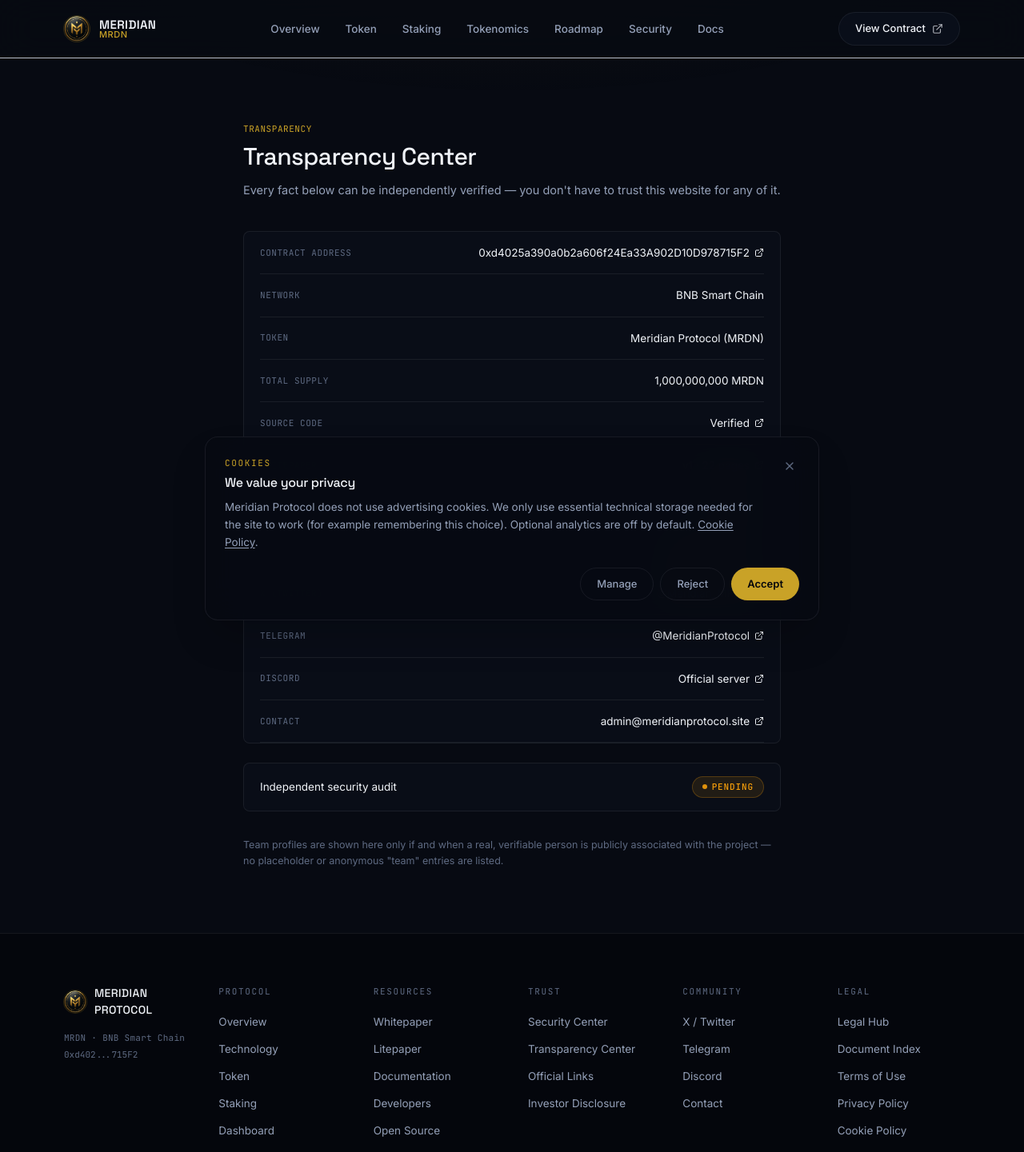
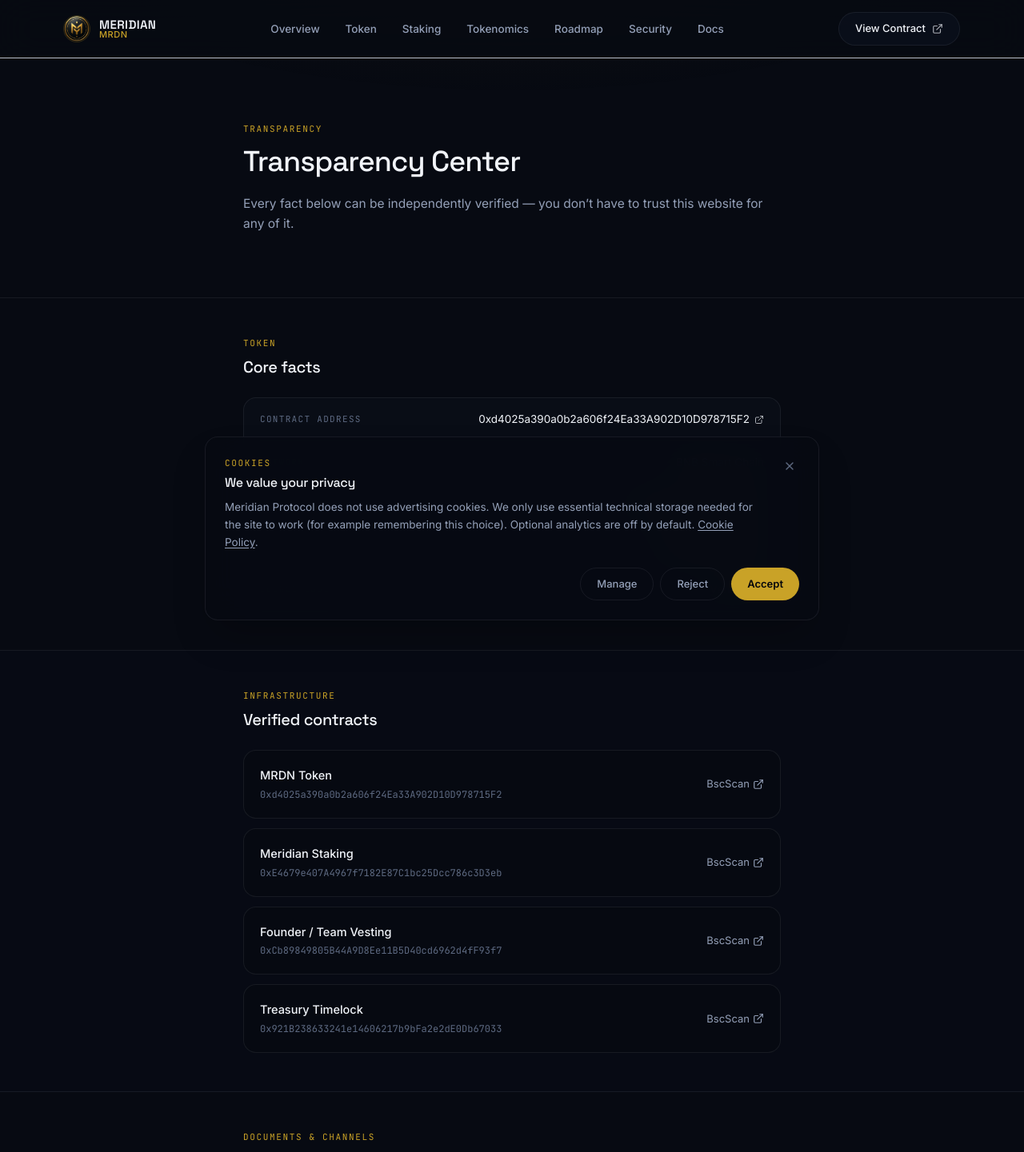
Before and after one commit to AuthorFarhanFaiz/MeridianProtocol-OfficialWebsite, a React (Vite) app: page /transparency in a window 1280 px wide. Shown: the top 1441 px of the page at 80% size. Built offline with nearby package versions, Linux system fonts and the light colour scheme.

Commit message:
Update Transparency.tsx

```diff
--- a/src/pages/Transparency.tsx
+++ b/src/pages/Transparency.tsx
@@ -1,20 +1,31 @@
 import { ExternalLink } from "lucide-react";
-import { TOKEN_CONFIG, SITE_CONFIG, DOCUMENTS } from "@/data/token";
+import { TOKEN_CONFIG, SITE_CONFIG, DOCUMENTS, CONTRACTS } from "@/data/token";
 import StatusBadge from "@/components/StatusBadge";
+import { Link } from "react-router-dom";
 
-function Row({ label, value, href }: { label: string; value: string; href?: string }) {
+function Row({
+  label,
+  value,
+  href,
+}: {
+  label: string;
+  value: string;
+  href?: string;
+}) {
   return (
-    <div className="flex flex-col gap-1 border-b border-surface-border py-4 sm:flex-row sm:items-center sm:justify-between">
-      <span className="font-mono text-[11px] uppercase tracking-wider text-ink-faint">{label}</span>
+    <div className="flex flex-col gap-1 border-b border-surface-border py-4 last:border-0 sm:flex-row sm:items-center sm:justify-between">
+      <span className="font-mono text-[11px] uppercase tracking-[0.12em] text-ink-faint">
+        {label}
+      </span>
       {href ? (
         <a
           href={href}
           target="_blank"
           rel="noopener noreferrer"
-          className="inline-flex items-center gap-1.5 break-all text-[13.5px] text-ink hover:text-line"
+          className="inline-flex items-center gap-1.5 break-all text-[13.5px] text-ink transition hover:text-line"
         >
           {value}
-          <ExternalLink className="h-3 w-3 shrink-0" />
+          <ExternalLink className="h-3 w-3 shrink-0 opacity-70" />
         </a>
       ) : (
         <span className="break-all text-[13.5px] text-ink">{value}</span>
@@ -25,40 +36,152 @@ function Row({ label, value, href }: { label: string; value: string; href?: stri
 
 export default function Transparency() {
   return (
-    <div className="container-page py-20">
-      <div className="mx-auto max-w-2xl">
-        <p className="font-mono text-[11px] uppercase tracking-wider text-line">Transparency</p>
-        <h1 className="mt-2 text-3xl font-medium text-ink">Transparency Center</h1>
-        <p className="mt-3 text-[14.5px] leading-relaxed text-ink-dim">
-          Every fact below can be independently verified — you don't have to trust this website for any
-          of it.
-        </p>
+    <div>
+      <section className="border-b border-surface-border">
+        <div className="container-page py-16 sm:py-20">
+          <div className="mx-auto max-w-2xl">
+            <p className="font-mono text-[11px] uppercase tracking-[0.15em] text-line">
+              Transparency
+            </p>
+            <h1 className="mt-3 font-display text-3xl font-medium tracking-tight text-ink sm:text-4xl">
+              Transparency Center
+            </h1>
+            <p className="mt-5 text-[15.5px] leading-relaxed text-ink-dim">
+              Every fact below can be independently verified — you don’t have to
+              trust this website for any of it.
+            </p>
+          </div>
+        </div>
+      </section>
 
-        <div className="mt-10 rounded-lg border border-surface-border bg-surface/30 px-5">
-          <Row label="Contract address" value={TOKEN_CONFIG.contractAddress} href={TOKEN_CONFIG.explorerUrl} />
-          <Row label="Network" value={TOKEN_CONFIG.chain} />
-          <Row label="Token" value={`${TOKEN_CONFIG.name} (${TOKEN_CONFIG.symbol})`} />
-          <Row label="Total supply" value={`${TOKEN_CONFIG.totalSupply} ${TOKEN_CONFIG.symbol}`} />
-          <Row label="Source code" value={TOKEN_CONFIG.contractVerified ? "Verified" : "Unverified"} href={TOKEN_CONFIG.explorerUrl} />
-          <Row label="Whitepaper" value={`v1 · ${DOCUMENTS.whitepaper.pages} pages`} href={DOCUMENTS.whitepaper.href} />
-          <Row label="Litepaper" value={`v1 · ${DOCUMENTS.litepaper.pages} pages`} href={DOCUMENTS.litepaper.href} />
-          <Row label="GitHub" value="Official repository" href={SITE_CONFIG.githubUrl} />
-          <Row label="X (Twitter)" value={SITE_CONFIG.twitterHandle} href={SITE_CONFIG.twitterUrl} />
-          <Row label="Telegram" value="@MeridianProtocol" href="https://t.me/MeridianProtocol" />
-          <Row label="Discord" value="Official server" href={SITE_CONFIG.discordUrl} />
-          <Row label="Contact" value={SITE_CONFIG.contactEmail} href={`mailto:${SITE_CONFIG.contactEmail}`} />
+      <section className="border-b border-surface-border">
+        <div className="container-page py-12">
+          <div className="mx-auto max-w-2xl">
+            <p className="font-mono text-[11px] uppercase tracking-[0.15em] text-line">
+              Token
+            </p>
+            <h2 className="mt-2 text-xl font-medium text-ink">Core facts</h2>
+
+            <div className="mt-6 rounded-2xl border border-surface-border bg-surface/25 px-5">
+              <Row
+                label="Contract address"
+                value={TOKEN_CONFIG.contractAddress}
+                href={TOKEN_CONFIG.explorerUrl}
+              />
+              <Row label="Network" value={TOKEN_CONFIG.chain} />
+              <Row
+                label="Token"
+                value={`${TOKEN_CONFIG.name} (${TOKEN_CONFIG.symbol})`}
+              />
+              <Row
+                label="Total supply"
+                value={`${TOKEN_CONFIG.totalSupply} ${TOKEN_CONFIG.symbol}`}
+              />
+              <Row
+                label="Source code"
+                value={TOKEN_CONFIG.contractVerified ? "Verified" : "Unverified"}
+                href={TOKEN_CONFIG.explorerUrl}
+              />
+            </div>
+          </div>
         </div>
+      </section>
 
-        <div className="mt-6 flex items-center justify-between rounded-lg border border-surface-border bg-surface/30 px-5 py-4">
-          <span className="text-[13.5px] text-ink">Independent security audit</span>
-          <StatusBadge status="PENDING" tone="progress" />
+      <section className="border-b border-surface-border bg-surface/10">
+        <div className="container-page py-12">
+          <div className="mx-auto max-w-2xl">
+            <p className="font-mono text-[11px] uppercase tracking-[0.15em] text-line">
+              Infrastructure
+            </p>
+            <h2 className="mt-2 text-xl font-medium text-ink">
+              Verified contracts
+            </h2>
+
+            <div className="mt-6 space-y-3">
+              {Object.values(CONTRACTS).map((c) => (
+                <div
+                  key={c.address}
+                  className="flex flex-col gap-2 rounded-2xl border border-surface-border bg-base/60 p-5 sm:flex-row sm:items-center sm:justify-between"
+                >
+                  <div>
+                    <p className="text-[14.5px] font-medium text-ink">{c.name}</p>
+                    <p className="mt-1 break-all font-mono text-[12px] text-ink-faint">
+                      {c.address}
+                    </p>
+                  </div>
+                  <a
+                    href={c.explorer}
+                    target="_blank"
+                    rel="noopener noreferrer"
+                    className="inline-flex items-center gap-1 text-[13px] text-ink-dim hover:text-ink"
+                  >
+                    BscScan <ExternalLink className="h-3.5 w-3.5" />
+                  </a>
+                </div>
+              ))}
+            </div>
+          </div>
         </div>
+      </section>
 
-        <p className="mt-8 text-[12.5px] leading-relaxed text-ink-faint">
-          Team profiles are shown here only if and when a real, verifiable person is publicly associated
-          with the project — no placeholder or anonymous "team" entries are listed.
-        </p>
-      </div>
+      <section className="border-b border-surface-border">
+        <div className="container-page py-12">
+          <div className="mx-auto max-w-2xl">
+            <p className="font-mono text-[11px] uppercase tracking-[0.15em] text-line">
+              Documents & channels
+            </p>
+            <div className="mt-6 rounded-2xl border border-surface-border bg-surface/25 px-5">
+              <Row
+                label="Whitepaper"
+                value={`PDF · ${DOCUMENTS.whitepaper.pages} pages`}
+                href={DOCUMENTS.whitepaper.href}
+              />
+              <Row
+                label="Litepaper"
+                value={`PDF · ${DOCUMENTS.litepaper.pages} pages`}
+                href={DOCUMENTS.litepaper.href}
+              />
+              <Row label="GitHub" value="Official repository" href={SITE_CONFIG.githubUrl} />
+              <Row
+                label="X (Twitter)"
+                value={SITE_CONFIG.twitterHandle}
+                href={SITE_CONFIG.twitterUrl}
+              />
+              <Row
+                label="Telegram"
+                value="Official channel"
+                href={SITE_CONFIG.telegramUrl}
+              />
+              <Row
+                label="Discord"
+                value="Official server"
+                href={SITE_CONFIG.discordUrl}
+              />
+              <Row
+                label="Contact"
+                value={SITE_CONFIG.contactEmail}
+                href={`mailto:${SITE_CONFIG.contactEmail}`}
+              />
+            </div>
+
+            <div className="mt-6 flex items-center justify-between rounded-2xl border border-surface-border bg-surface/25 px-5 py-4">
+              <span className="text-[13.5px] text-ink">
+                Independent manual security audit
+              </span>
+              <StatusBadge status="NOT YET COMPLETED" tone="progress" />
+            </div>
+
+            <p className="mt-8 text-[13px] leading-relaxed text-ink-faint">
+              Always cross-check addresses on the{" "}
+              <Link to="/official-links" className="underline underline-offset-2 hover:text-ink">
+                Official Links Registry
+              </Link>
+              . Team profiles appear here only when a real, verifiable person is
+              publicly associated — no placeholder team entries.
+            </p>
+          </div>
+        </div>
+      </section>
     </div>
   );
-}
+              }
```
